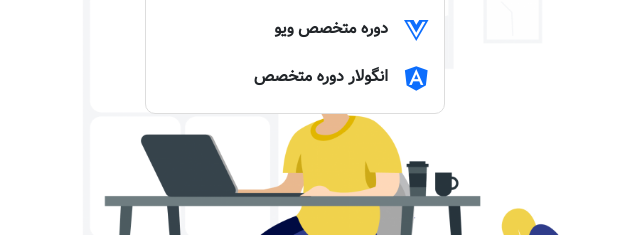
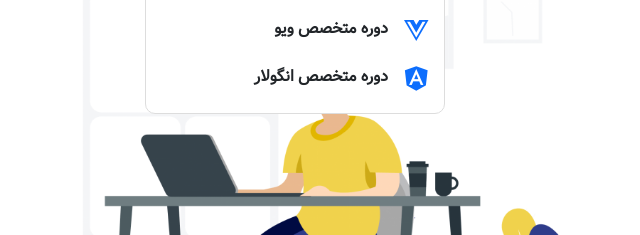
Before and after one commit to MehrnooshSharifi/Sample-Site-Bootstrap, a plain HTML site: page index.html in a window 1280 px wide. Both pictures are taken after a click on the button "دوره های آموزشی". Shown: the part 154-389 px from the top of the page, 45-685 px from the left. Drawn offline with nearby package versions, Linux system fonts and the light colour scheme; a script that the page names is missing.

Commit message:
index.html file Modified

```diff
--- a/index.html
+++ b/index.html
@@ -89,7 +89,7 @@
                       </div>
                       <div class="course-list-item">
                         <i class="fa-brands fa-angular fs-3 text-primary"></i>
-                        <span class="fw-bold mx-3"> انگولار دوره متخصص </span>
+                        <span class="fw-bold mx-3"> دوره متخصص انگولار</span>
                       </div>
                     </div>
                   </div>
```
